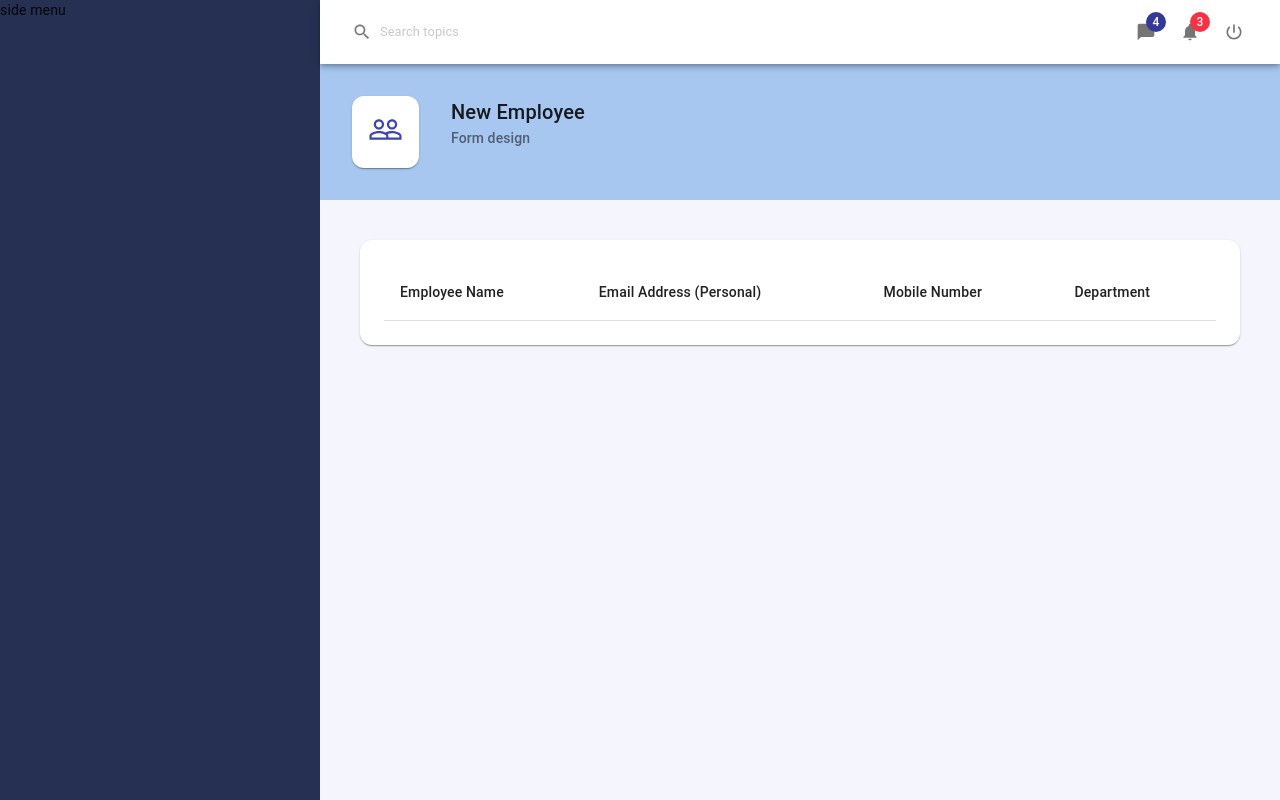
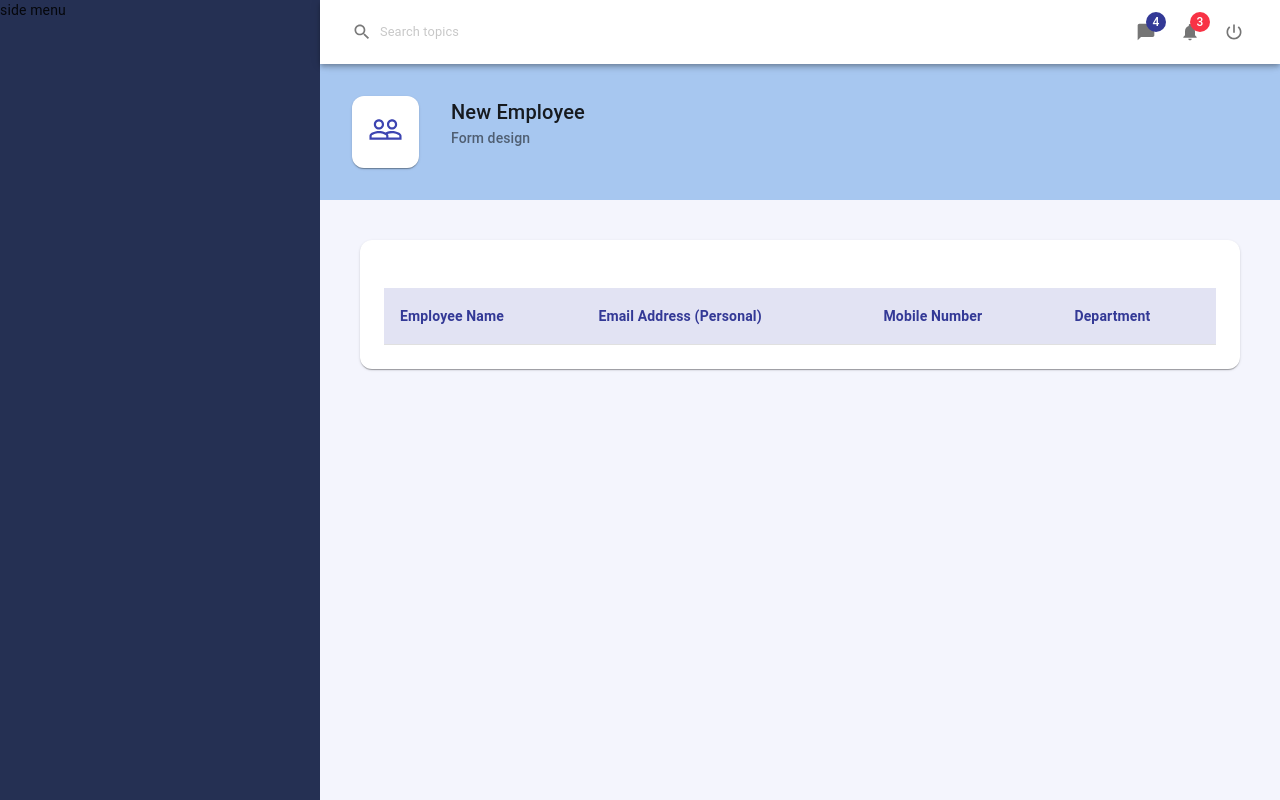
Before and after one commit to marynasmagluyk/material-ui-system, a React (Create React App) app: page / in a window 1280 px wide. Built offline with nearby package versions, Linux system fonts and the light colour scheme.

Commit message:
css: thead customizing

```diff
--- a/src/components/useTable.js
+++ b/src/components/useTable.js
@@ -1,10 +1,30 @@
 import React from 'react'
-import {Table, TableHead, TableRow, TableCell} from '@material-ui/core';
+import {Table, TableHead, TableRow, TableCell, makeStyles} from '@material-ui/core';
+
+const useStyles = makeStyles(theme => ({
+    table: {
+        marginTop: theme.spacing(3),
+        '& thead th': {
+            fontWeight: '600',
+            color: theme.palette.primary.main,
+            backgroundColor: theme.palette.primary.light,
+        },
+        '& tbody td': {
+            fontWeight: '300',
+        },
+        '& tdoby tr:hover': {
+            backgroundColor: '#fffbf2',
+            cursor: 'pointer',
+        },
+    }
+}));
 
 const useTable = (records, headCells) => {
 
+    const classes = useStyles()
+
     const TableContainer = (props) => (
-        <Table>
+        <Table className={classes.table}>
             {props.children}
         </Table>
     );
```
